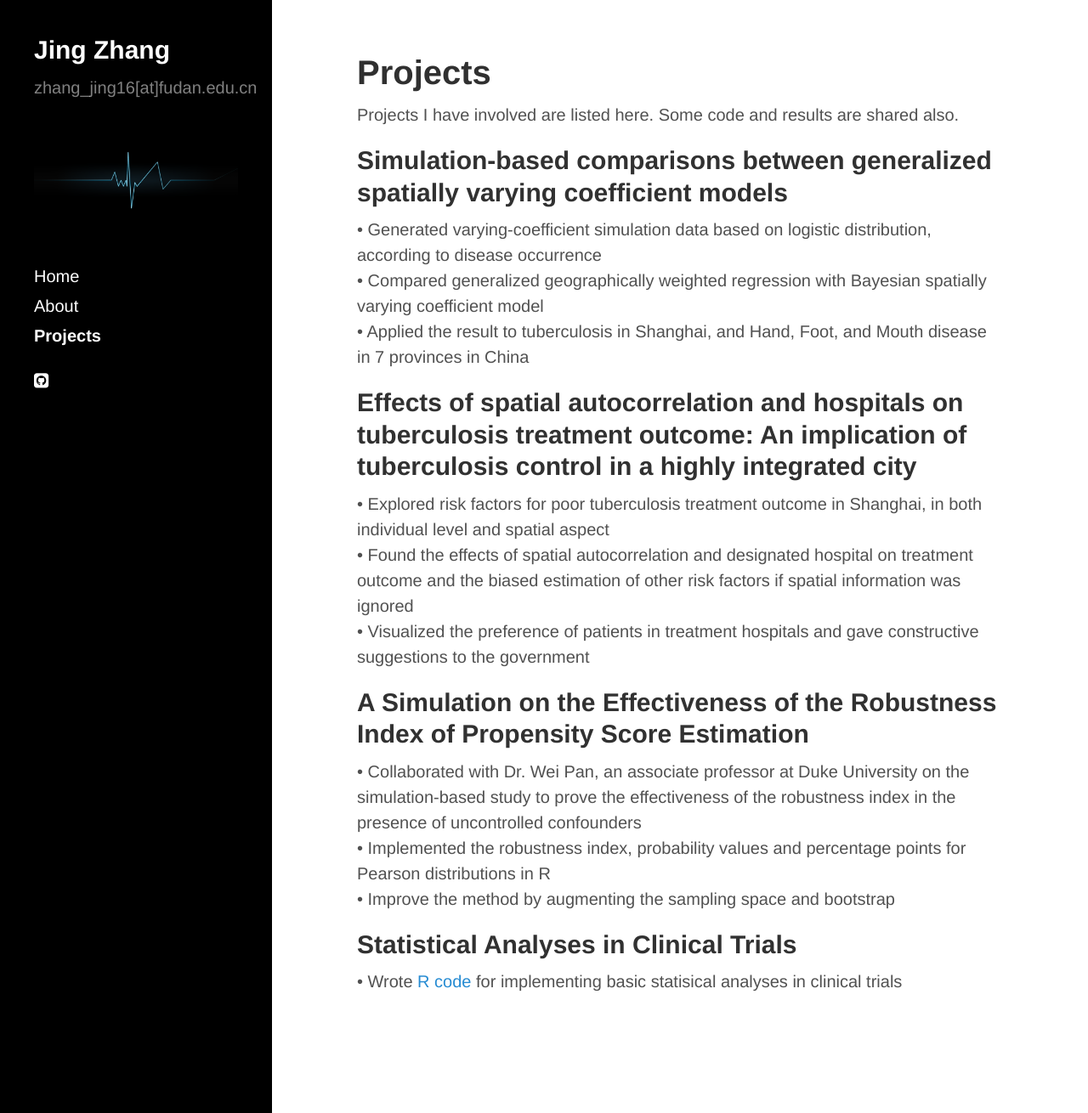
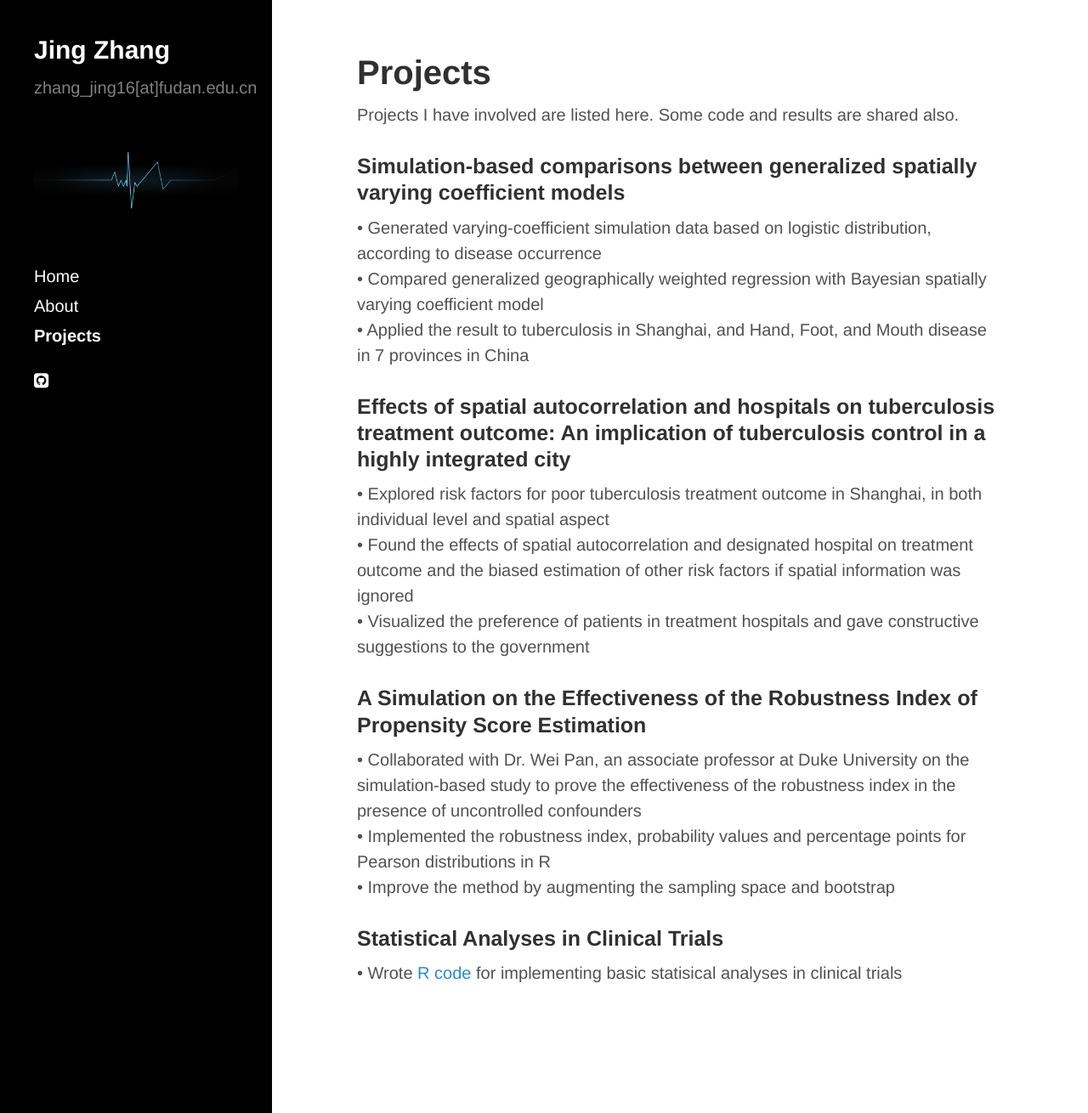
Before and after one commit to jingzhang1/jingzhang1.github.io, a Jekyll site: the page built from projects.md, in a window 1280 px wide and 1310 px high. Shown: the whole window at 85% size. Built offline with Jekyll 4.4.1, drawn with Linux system fonts in a browser that asks for light colours; nearby versions of some CDN libraries.

```diff
--- a/projects.md
+++ b/projects.md
@@ -5,20 +5,20 @@ title: Projects
 
 Projects I have involved are listed here. Some code and results are shared also.
 
-## Simulation-based comparisons between generalized spatially varying coefficient models
+### Simulation-based comparisons between generalized spatially varying coefficient models
 • Generated varying-coefficient simulation data based on logistic distribution, according to disease occurrence
 • Compared generalized geographically weighted regression with Bayesian spatially varying coefficient model
 • Applied the result to tuberculosis in Shanghai, and Hand, Foot, and Mouth disease in 7 provinces in China
 
-## Effects of spatial autocorrelation and hospitals on tuberculosis treatment outcome: An implication of tuberculosis control in a highly integrated city
+### Effects of spatial autocorrelation and hospitals on tuberculosis treatment outcome: An implication of tuberculosis control in a highly integrated city
 • Explored risk factors for poor tuberculosis treatment outcome in Shanghai, in both individual level and spatial aspect
 • Found the effects of spatial autocorrelation and designated hospital on treatment outcome and the biased estimation of other risk factors if spatial information was ignored
 • Visualized the preference of patients in treatment hospitals and gave constructive suggestions to the government
 
-## A Simulation on the Effectiveness of the Robustness Index of Propensity Score Estimation
+### A Simulation on the Effectiveness of the Robustness Index of Propensity Score Estimation
 • Collaborated with Dr. Wei Pan, an associate professor at Duke University on the simulation-based study to prove the effectiveness of the robustness index in the presence of uncontrolled confounders
 • Implemented the robustness index, probability values and percentage points for Pearson distributions in R
 • Improve the method by augmenting the sampling space and bootstrap
 
-## Statistical Analyses in Clinical Trials
+### Statistical Analyses in Clinical Trials
 • Wrote [R code](https://jingzhang1.github.io/projects/clinical_trial.md) for implementing basic statisical analyses in clinical trials
```
